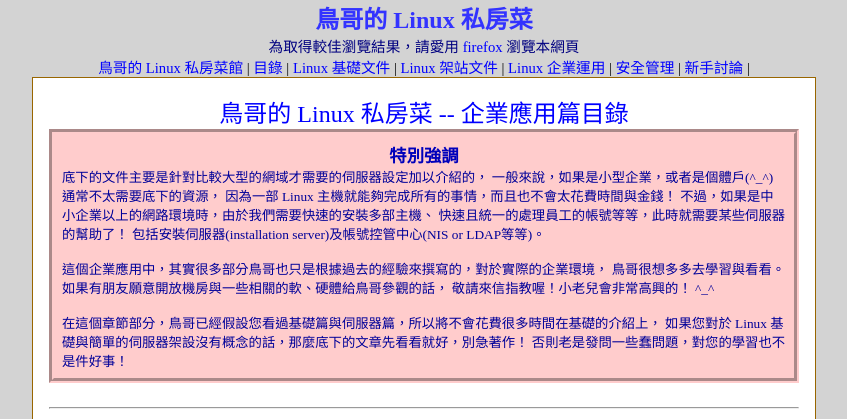
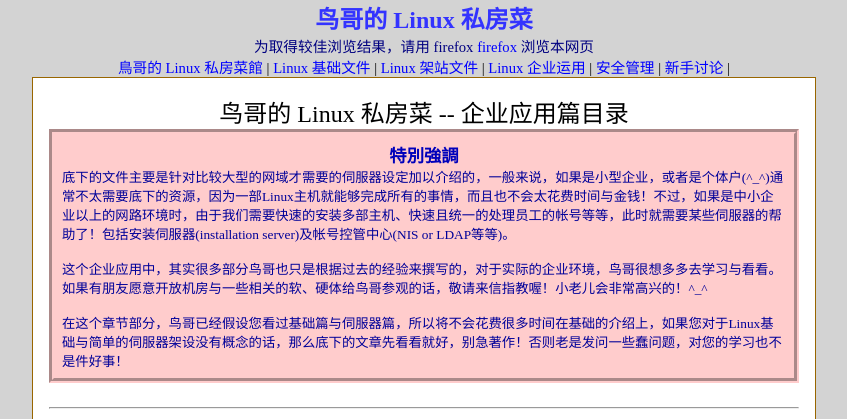
Before and after one commit to xgqfrms/linux-online-docs, a plain HTML site: page linux_enterprise/index.htm in a window 1280 px wide. Shown: the top 419 px of the page, without its empty margins (216-1063 px from the left). Drawn offline with Linux system fonts and the light colour scheme.

Commit message:
Update index.htm

```diff
--- a/linux_enterprise/index.htm
+++ b/linux_enterprise/index.htm
@@ -1,34 +1,30 @@
-<!DOCTYPE html PUBLIC "-//W3C//DTD XHTML 1.0 Transitional//EN"
-	"http://www.w3.org/TR/xhtml1/DTD/xhtml1-transitional.dtd">
-<html xmlns="http://www.w3.org/1999/xhtml" xml:lang="zh-TW" lang="zh-TW">
+<!DOCTYPE html">
+<html xmlns="http://www.w3.org/1999/xhtml" xml:lang="zh-Hans" lang="zh-Hans">
 <head>
 	<meta http-equiv="Content-Type" content="text/html; charset=utf-8" />
-	<meta name="Author" content="VBird, 鳥哥" />
-	<meta name="Description" content="" />
+	<meta name="Author" content="VBird, 鸟哥" />
+	<meta name="Description" content="Linux 最重要是基础学习，在这个单元中，我们介绍很多 Linux 基础观念！" />
     <link href="../styles/default.css" rel="stylesheet" type="text/css" />
-	<title>鳥哥的 Linux 私房菜 -- 企業級應用篇的目錄</title>
+	<title>鸟哥的Linux私房菜--企业应用篇目录</title>
 
 </head>
 <body style="margin:0; padding:0">
-
 <center>
-
+<!-- 鸟哥的Linux私房菜馆 | Linux基础文件 | Linux架站文件 | Linux企业运用 | 安全管理 | 新手讨论 |  -->
 
 <!-- 這裡是關於頁首按鈕處的按鈕程式 -->
 <div style="text-align:center">
-<span style="font-weight:bolder; color:#3333FF"><span class="text_head0">鳥哥的<span class="text_head_en">
+<span style="font-weight:bolder; color:#3333FF"><span class="text_head0">鸟哥的<span class="text_head_en">
 	Linux </span>私房菜</span></span><br />
-<span style="color:#000080">為取得較佳瀏覽結果，請愛用 <a href="http://moztw.org" target="_blank">firefox</a>
-	瀏覽本網頁</span><br />
+<span style="color:#000080">为取得较佳浏览结果，请用 firefox <a href="https://moz.org" target="_blank">firefox</a>
+	浏览本网页</span><br />
 
 <a href="http://linux.vbird.org" target="_top">鳥哥的 Linux 私房菜館</a> |
-<a href="../index.htm">目錄</a> |
-<a href="../linux_basic/index.htm">Linux 基礎文件</a> |
+<a href="../linux_basic/index.htm">Linux 基础文件</a> |
 <a href="../linux_server/index.htm">Linux 架站文件</a> |
-<a href="../linux_enterprise/index.htm">Linux 企業運用</a> |
+<a href="../linux_enterprise/index.htm">Linux 企业运用</a> |
 <a href="../linux_security/index.htm">安全管理</a> |
-<a href="http://phorum.vbird.org">新手討論</a> |
-
+<a href="http://phorum.vbird.org">新手讨论</a> |
 <br />
 </div>
 
@@ -38,31 +34,22 @@
     <td style="width:718px; height:16px; font-size:6px;">　</td>
     <td style="width:16px; height:16px; font-size:6px;">　</td></tr>
 <tr><td style="width:16px; font-size:6px;">　</td>
-  <td width="718">
 
+    <td>
 
 <!-- 本文的檔頭部分 -->
 <div style="text-align:center">
-    <a href="index.htm">
-    <span class="text_head0">鳥哥的<span class="text_head_en"> Linux </span>私房菜 -- 企業應用篇目錄</span></a><br />
+    <span class="text_head0">鸟哥的<span class="text_head_en"> Linux </span>私房菜 -- 企业应用篇目录</span><br />
 </div>
+
 <!-- 本文的檔頭部分 -->
 <table class="head1" summary="排版：文章檔頭的說明"><tr><td class="head1">
 <center><span class="text_h2">特別強調</span></center>
-	底下的文件主要是針對比較大型的網域才需要的伺服器設定加以介紹的，
-	一般來說，如果是小型企業，或者是個體戶(^_^)通常不太需要底下的資源，
-	因為一部 Linux 主機就能夠完成所有的事情，而且也不會太花費時間與金錢！
-	不過，如果是中小企業以上的網路環境時，由於我們需要快速的安裝多部主機、
-	快速且統一的處理員工的帳號等等，此時就需要某些伺服器的幫助了！
-	包括安裝伺服器(installation server)及帳號控管中心(NIS or LDAP等等)。<br /><br />
+	底下的文件主要是针对比较大型的网域才需要的伺服器设定加以介绍的，一般来说，如果是小型企业，或者是个体户(^_^)通常不太需要底下的资源，因为一部Linux主机就能够完成所有的事情，而且也不会太花费时间与金钱！不过，如果是中小企业以上的网路环境时，由于我们需要快速的安装多部主机、快速且统一的处理员工的帐号等等，此时就需要某些伺服器的帮助了！包括安装伺服器(installation server)及帐号控管中心(NIS or LDAP等等)。<br /><br />
 
-	這個企業應用中，其實很多部分鳥哥也只是根據過去的經驗來撰寫的，對於實際的企業環境，
-	鳥哥很想多多去學習與看看。如果有朋友願意開放機房與一些相關的軟、硬體給鳥哥參觀的話，
-	敬請來信指教喔！小老兒會非常高興的！ ^_^<br ><br />
+	这个企业应用中，其实很多部分鸟哥也只是根据过去的经验来撰写的，对于实际的企业环境，鸟哥很想多多去学习与看看。如果有朋友愿意开放机房与一些相关的软、硬体给鸟哥参观的话，敬请来信指教喔！小老儿会非常高兴的！^_^ <br ><br />
 
-	在這個章節部分，鳥哥已經假設您看過基礎篇與伺服器篇，所以將不會花費很多時間在基礎的介紹上，
-	如果您對於 Linux 基礎與簡單的伺服器架設沒有概念的話，那麼底下的文章先看看就好，別急著作！
-	否則老是發問一些蠢問題，對您的學習也不是件好事！<br />
+	在这个章节部分，鸟哥已经假设您看过基础篇与伺服器篇，所以将不会花费很多时间在基础的介绍上，如果您对于Linux基础与简单的伺服器架设没有概念的话，那么底下的文章先看看就好，别急著作！否则老是发问一些蠢问题，对您的学习也不是件好事！<br />
 </td></tr></table><br>
 
 
```
